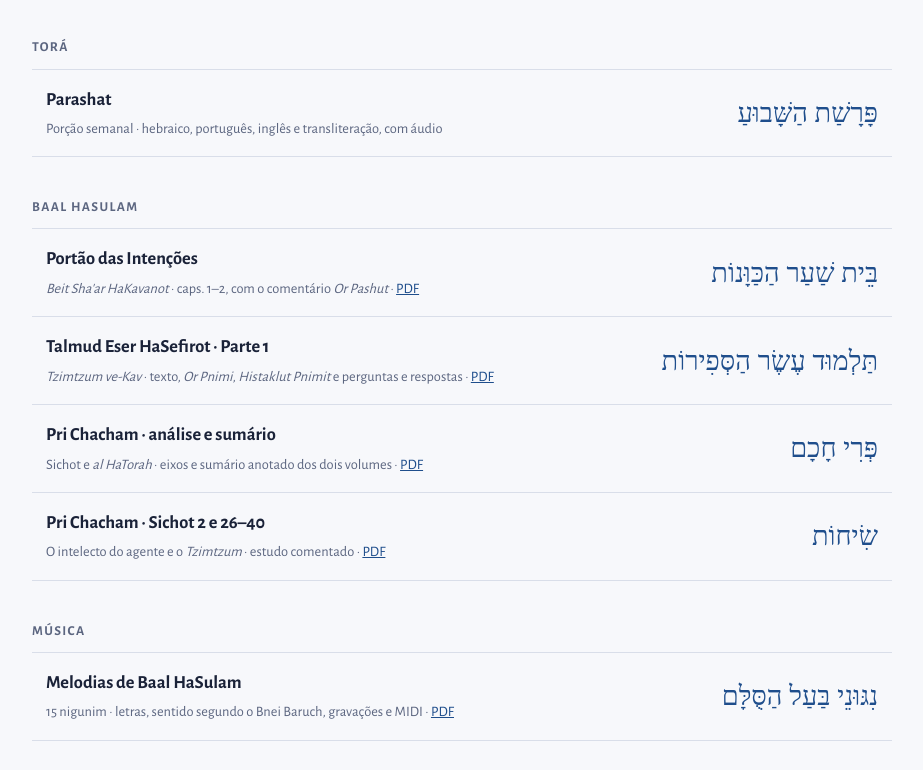
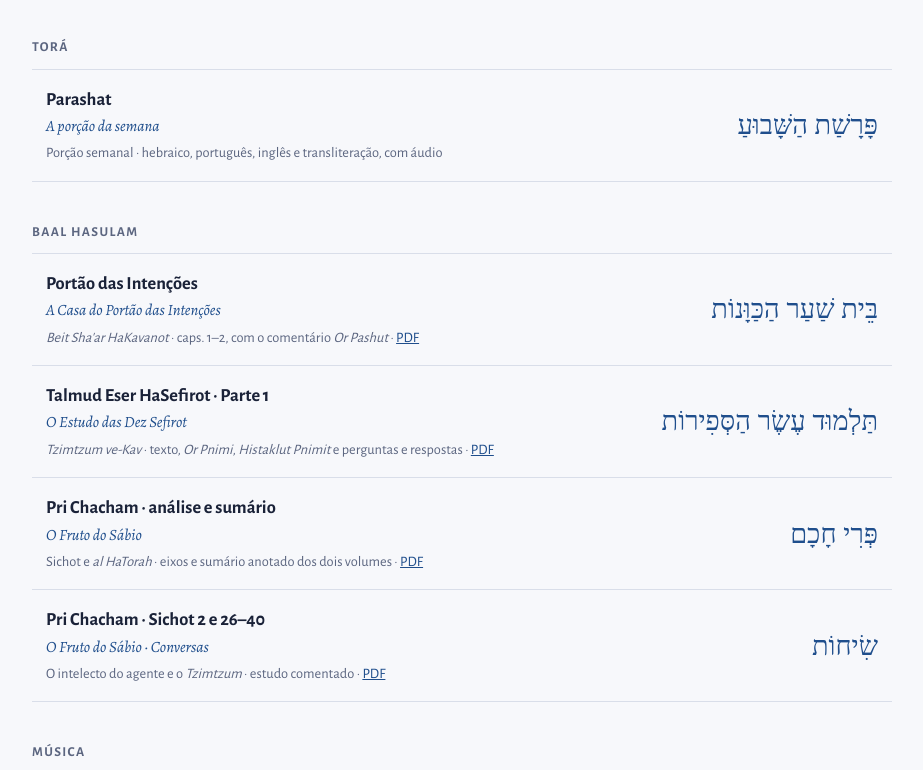
Before and after one commit to arievlis/arievlis.github.io, a plain HTML site: page index.html in a window 1280 px wide. Shown: the part 128-898 px from the top of the page, without its empty margins (178-1101 px from the left). Drawn offline with nearby package versions, Linux system fonts and the light colour scheme; a web font is replaced by a local one.

Commit message:
Home: tradução em português dos títulos
Co-Authored-By: Claude Opus 5.5 <noreply@anthropic.com>
Claude-Session: https://claude.ai/code/session_018kXdXH1LEv3bRZ58TiQRSA

```diff
--- a/index.html
+++ b/index.html
@@ -28,29 +28,31 @@ li > a.main:focus-visible{outline:2px solid var(--accent);outline-offset:-2px}
 li .he{font-size:1.7rem;grid-row:span 2}
 .r a{position:relative;z-index:1;color:var(--accent)}
 .soon .n,.soon .he{opacity:.45}
+.pt{display:block;font-family:var(--f-body);font-style:italic;font-weight:400;font-size:.98rem;color:var(--accent)}
+.he-title small{display:block;font-family:var(--f-ui);font-size:.8rem;letter-spacing:.08em;text-transform:uppercase;color:var(--muted);direction:ltr;text-align:right;margin-top:6px}
 footer{color:var(--muted);font-family:var(--f-ui);font-size:.9rem;max-width:65ch;margin-top:36px}
 </style>
 </head>
 <body>
 <div class="wrap">
-<header><h1>Arquivo de estudos<span>Torá · Cabalá · traduções anotadas para o português</span></h1><div class="he he-title">בֵּית מִדְרָשׁ</div></header>
+<header><h1>Arquivo de estudos<span>Torá · Cabalá · traduções anotadas para o português</span></h1><div class="he he-title">בֵּית מִדְרָשׁ<small>Casa de estudo</small></div></header>
 
 <h2>Torá</h2>
 <ul>
-<li><a class="main" href="/parashat/" aria-label="Parashat"></a><span class="n">Parashat</span><span class="he">פָּרָשַׁת הַשָּׁבוּעַ</span><span class="r">Porção semanal · hebraico, português, inglês e transliteração, com áudio</span></li>
+<li><a class="main" href="/parashat/" aria-label="Parashat"></a><span class="n">Parashat<span class="pt">A porção da semana</span></span><span class="he">פָּרָשַׁת הַשָּׁבוּעַ</span><span class="r">Porção semanal · hebraico, português, inglês e transliteração, com áudio</span></li>
 </ul>
 
 <h2>Baal HaSulam</h2>
 <ul>
-<li><a class="main" href="portao-das-intencoes/" aria-label="Portão das Intenções"></a><span class="n">Portão das Intenções</span><span class="he">בֵּית שַׁעַר הַכַּוָּנוֹת</span><span class="r"><i>Beit Sha'ar HaKavanot</i> · caps. 1–2, com o comentário <i>Or Pashut</i> · <a href="portao-das-intencoes/beit-shaar-hakavanot-caps-1-2.pdf">PDF</a></span></li>
-<li><a class="main" href="tes/parte-1/" aria-label="Talmud Eser HaSefirot, Parte 1"></a><span class="n">Talmud Eser HaSefirot · Parte 1</span><span class="he">תַּלְמוּד עֶשֶׂר הַסְּפִירוֹת</span><span class="r"><i>Tzimtzum ve-Kav</i> · texto, <i>Or Pnimi</i>, <i>Histaklut Pnimit</i> e perguntas e respostas · <a href="tes/parte-1/tes-parte-1.pdf">PDF</a></span></li>
-<li><a class="main" href="pri-chacham/" aria-label="Pri Chacham"></a><span class="n">Pri Chacham · análise e sumário</span><span class="he">פְּרִי חָכָם</span><span class="r">Sichot e <i>al HaTorah</i> · eixos e sumário anotado dos dois volumes · <a href="pri-chacham/pri-chacham-sumario.pdf">PDF</a></span></li>
-<li><a class="main" href="pri-chacham/sichot-2-26-40/" aria-label="Pri Chacham, Sichot 2 e 26 a 40"></a><span class="n">Pri Chacham · Sichot 2 e 26–40</span><span class="he">שִׂיחוֹת</span><span class="r">O intelecto do agente e o <i>Tzimtzum</i> · estudo comentado · <a href="pri-chacham/sichot-2-26-40/pri-chacham-sichot-2-26-40.pdf">PDF</a></span></li>
+<li><a class="main" href="portao-das-intencoes/" aria-label="Portão das Intenções"></a><span class="n">Portão das Intenções<span class="pt">A Casa do Portão das Intenções</span></span><span class="he">בֵּית שַׁעַר הַכַּוָּנוֹת</span><span class="r"><i>Beit Sha'ar HaKavanot</i> · caps. 1–2, com o comentário <i>Or Pashut</i> · <a href="portao-das-intencoes/beit-shaar-hakavanot-caps-1-2.pdf">PDF</a></span></li>
+<li><a class="main" href="tes/parte-1/" aria-label="Talmud Eser HaSefirot, Parte 1"></a><span class="n">Talmud Eser HaSefirot · Parte 1<span class="pt">O Estudo das Dez Sefirot</span></span><span class="he">תַּלְמוּד עֶשֶׂר הַסְּפִירוֹת</span><span class="r"><i>Tzimtzum ve-Kav</i> · texto, <i>Or Pnimi</i>, <i>Histaklut Pnimit</i> e perguntas e respostas · <a href="tes/parte-1/tes-parte-1.pdf">PDF</a></span></li>
+<li><a class="main" href="pri-chacham/" aria-label="Pri Chacham"></a><span class="n">Pri Chacham · análise e sumário<span class="pt">O Fruto do Sábio</span></span><span class="he">פְּרִי חָכָם</span><span class="r">Sichot e <i>al HaTorah</i> · eixos e sumário anotado dos dois volumes · <a href="pri-chacham/pri-chacham-sumario.pdf">PDF</a></span></li>
+<li><a class="main" href="pri-chacham/sichot-2-26-40/" aria-label="Pri Chacham, Sichot 2 e 26 a 40"></a><span class="n">Pri Chacham · Sichot 2 e 26–40<span class="pt">O Fruto do Sábio · Conversas</span></span><span class="he">שִׂיחוֹת</span><span class="r">O intelecto do agente e o <i>Tzimtzum</i> · estudo comentado · <a href="pri-chacham/sichot-2-26-40/pri-chacham-sichot-2-26-40.pdf">PDF</a></span></li>
 </ul>
 
 <h2>Música</h2>
 <ul>
-<li><a class="main" href="nigunim/" aria-label="Melodias de Baal HaSulam"></a><span class="n">Melodias de Baal HaSulam</span><span class="he">נִגּוּנֵי בַּעַל הַסֻּלָּם</span><span class="r">15 nigunim · letras, sentido segundo o Bnei Baruch, gravações e MIDI · <a href="nigunim/livreto-letras-baal-hasulam.pdf">PDF</a></span></li>
+<li><a class="main" href="nigunim/" aria-label="Melodias de Baal HaSulam"></a><span class="n">Melodias de Baal HaSulam<span class="pt"><i>Nigunei Baal HaSulam</i></span></span><span class="he">נִגּוּנֵי בַּעַל הַסֻּלָּם</span><span class="r">15 nigunim · letras, sentido segundo o Bnei Baruch, gravações e MIDI · <a href="nigunim/livreto-letras-baal-hasulam.pdf">PDF</a></span></li>
 </ul>
 
 <footer>Traduções feitas diretamente do hebraico, a partir de textos em domínio público, com notas e esquemas próprios. Os estudos comentados trazem paráfrase e análise, com citações breves do original. O arquivo cresce à medida que novos textos são traduzidos.</footer>
```
